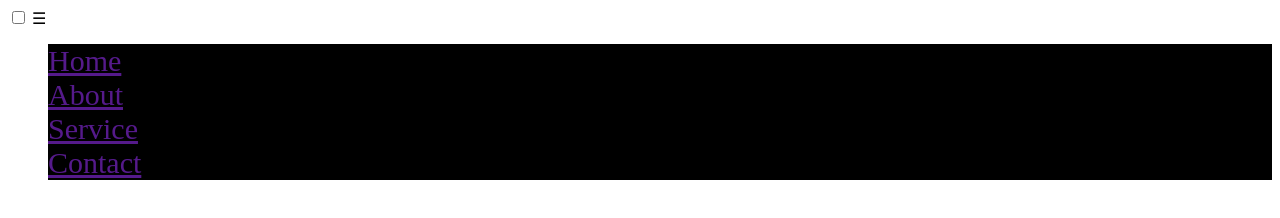
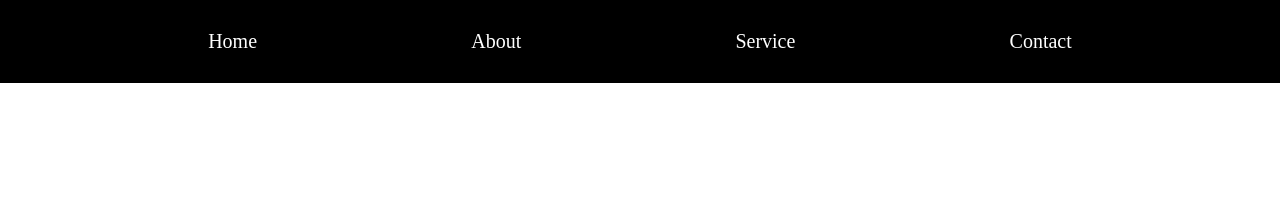
Before and after one commit to hzj04473/dt_4th_gd, a plain HTML site: page css/2225/실습8.html in a window 1280 px wide. Drawn offline with Linux system fonts and the light colour scheme; files that its build step writes are made by us from their sources.

Commit message:
1125.css 실습8 (css 링크 수정)

```diff
--- a/css/2225/실습8.html
+++ b/css/2225/실습8.html
@@ -4,7 +4,7 @@
     <meta charset="UTF-8" />
     <meta name="viewport" content="width=device-width, initial-scale=1.0" />
     <title>Document</title>
-    <link rel="stylesheet" href="./index.css" />
+    <link rel="stylesheet" href="./실습8.css" />
   </head>
   <body>
     <header>
```
